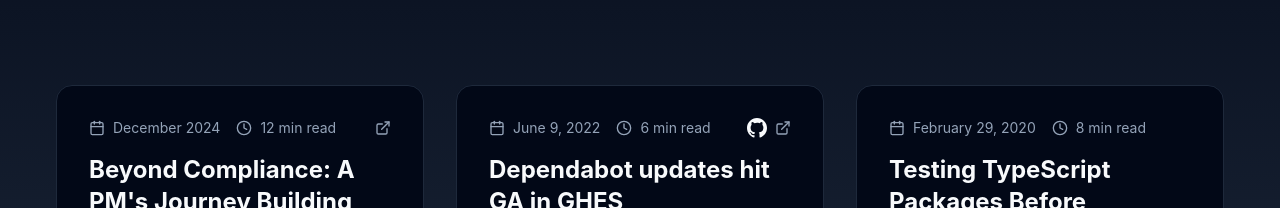
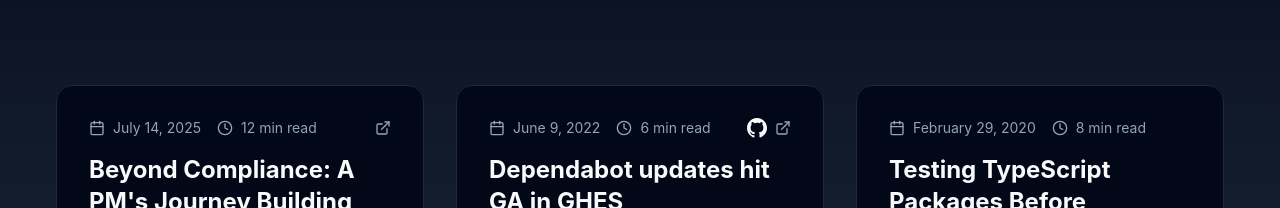
Before and after one commit to exvuma/exvuma.me, a React (Vite) app: page / in a window 1280 px wide. Shown: the part 1107-1315 px from the top of the page. Built offline with nearby package versions, Linux system fonts and the light colour scheme.

Commit message:
update date

```diff
--- a/src/data/blogPosts.tsx
+++ b/src/data/blogPosts.tsx
@@ -6,7 +6,7 @@ export const blogPosts: BlogPost[] = [
     id: 'rv-price-transparency-2024',
     title: 'Beyond Compliance: A PM\'s Journey Building Price Transparency Through Experimentation',
     subtitle: 'How A/B Testing and User Feedback Transformed RV Booking Conversions by 5% and Increased Annual Revenue by Millions',
-    date: 'December 2024',
+    date: 'July 14, 2025',
     excerpt: 'A deep dive into improving price transparency across Outdoorsy\'s RV rental platform, from technical complexity to user-centered design and measurable business impact.',
     readTime: '12 min read',
     isExternal: true,
```
